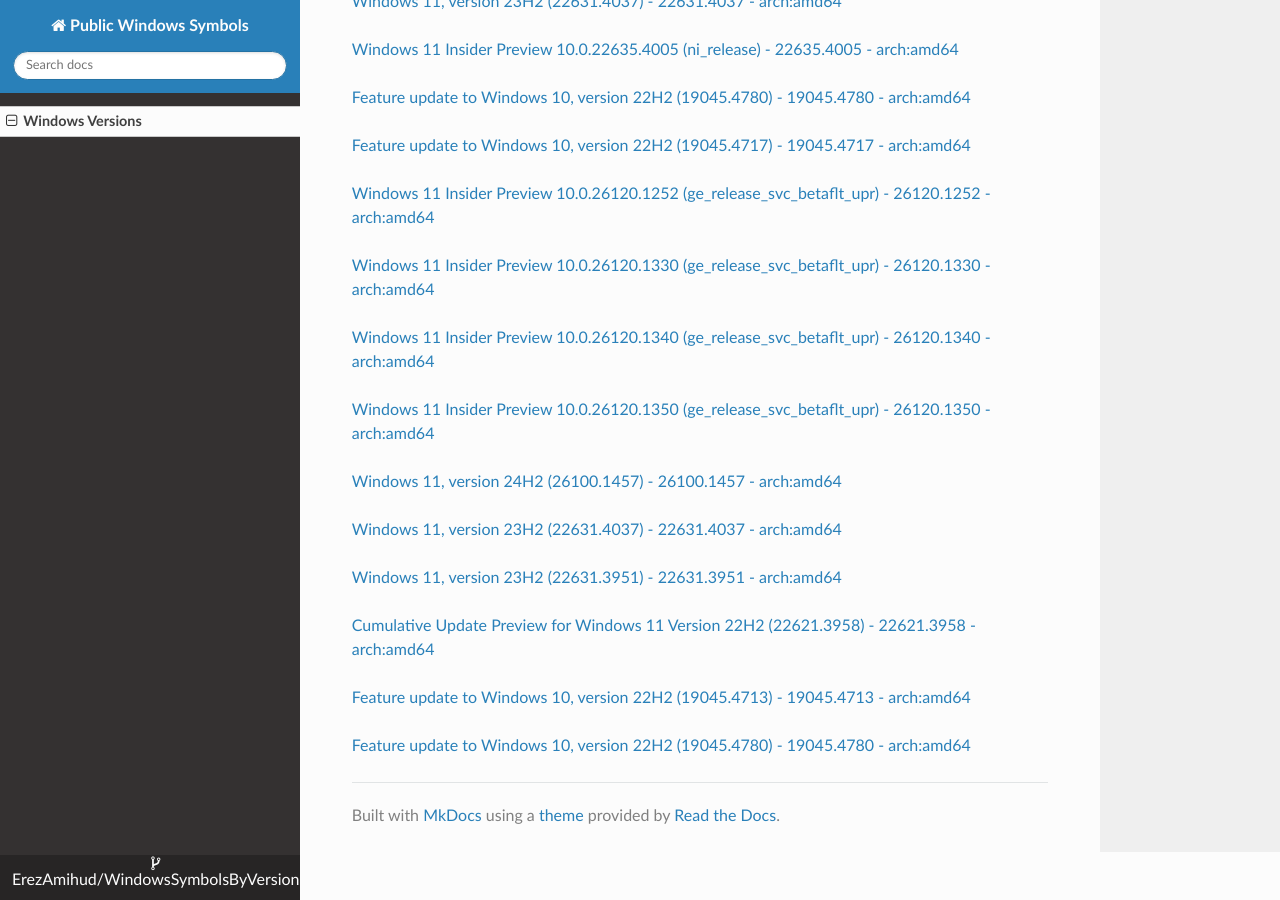
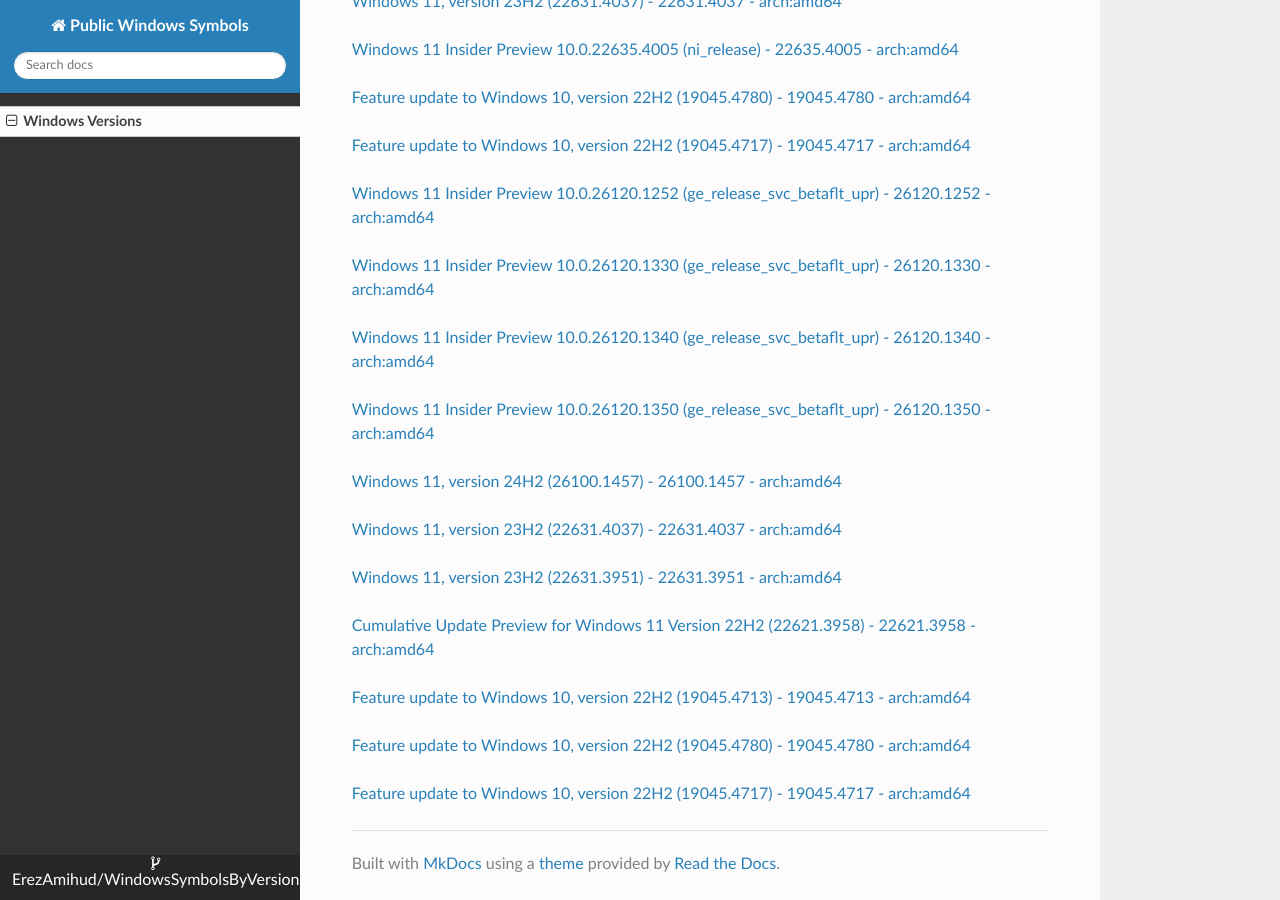
Before and after one commit to ErezAmihud/WindowsSymbolsByVersion, an MkDocs documentation site: the page built from docs/index.md, in a window 1280 px wide and 900 px high, scrolled down 9389 px. Built offline with MkDocs 1.6.1, drawn with Linux system fonts in a browser that asks for light colours; nearby versions of some CDN libraries.

Commit message:
Automated commit, add manifest for c71c7e40-40b6-471b-adf1-2ee9f2beba34

```diff
--- a/docs/index.md
+++ b/docs/index.md
@@ -481,3 +481,6 @@
 
 
 [Feature update to Windows 10, version 22H2 (19045.4780) - 19045.4780 - arch:amd64](https://github.com/ErezAmihud/WindowsSymbolsByVersion/blob/main/manifests/8717a3fa-98ac-4ca8-b87d-df92e1008a63.manifest)
+
+
+[Feature update to Windows 10, version 22H2 (19045.4717) - 19045.4717 - arch:amd64](https://github.com/ErezAmihud/WindowsSymbolsByVersion/blob/main/manifests/c71c7e40-40b6-471b-adf1-2ee9f2beba34.manifest)
```
Also changed, not shown: process_builds.json (+1 -1 lines).
